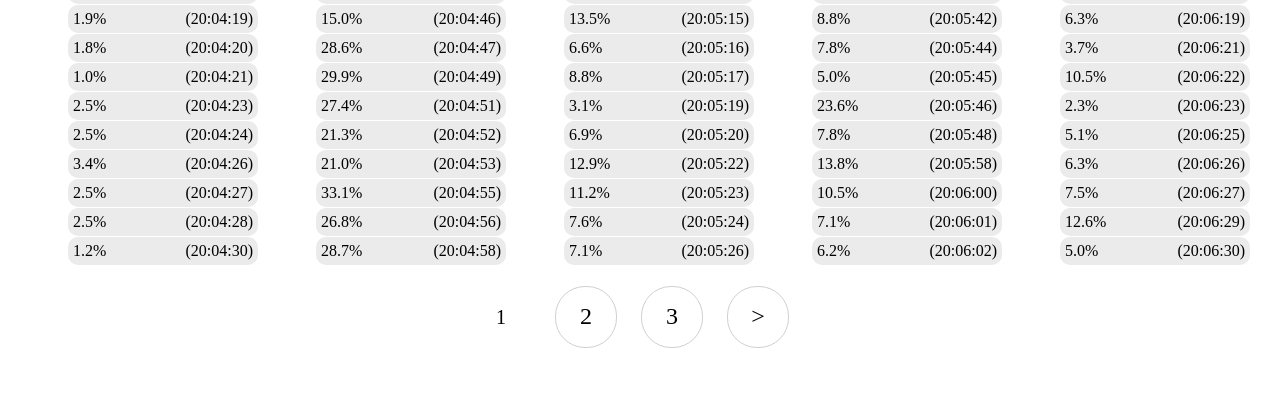
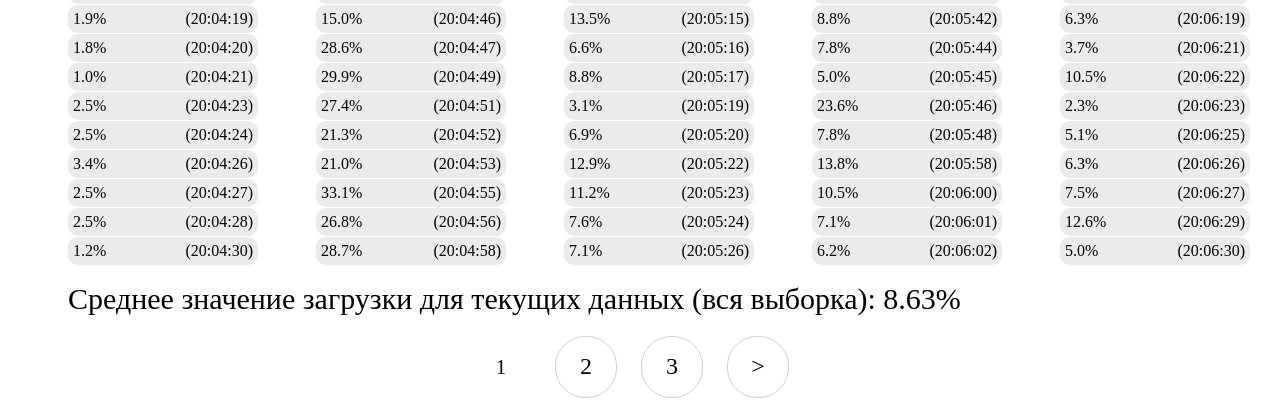
Before and after one commit to aaskorohodov/CPU-test, a Django app: page /results in a window 1280 px wide. Shown: the part 641-1061 px from the top of the page. Before the commit the page ends 989 px from the top, so only its background shows below. Run offline with Django 3.2, Linux system fonts and the light colour scheme; data comes from the database, SQL or seed files in the repository; both versions use the stored data as it was after the commit.

Commit message:
+правки

```diff
--- a/cpu_monitor/server/models.py
+++ b/cpu_monitor/server/models.py
@@ -2,5 +2,8 @@ from django.db import models
 
 
 class CPU(models.Model):
+    '''Модель хранит измерения загрузки CPU. Имена полей наглядно демонстрируют что:
+    number = сама загрузка
+    time_create = время измерения'''
     number = models.FloatField(unique=False)
     time_create = models.DateTimeField(auto_now_add=True, verbose_name='Время создания')
--- a/cpu_monitor/server/templates/server.html
+++ b/cpu_monitor/server/templates/server.html
@@ -3,6 +3,7 @@
 {% block content %}
 
 
+<!--Аналог меню-->
 <div class="head">
 	{% for k, v in menu.items %}
 	<a href="{{v}}"><p>{{k}}</p></a>
@@ -12,6 +13,7 @@
 <hr>
 
 
+<!--Заголовки для колонок-->
 <ul class="list">
 	{% for i in gen %}
 		<li>
@@ -24,6 +26,7 @@
 </ul>
 
 
+<!--Сами данные-->
 <ul class="list">
 
 	{% for cpu in cpus %}
@@ -37,5 +40,8 @@
 
 </ul>
 
+<div class="head">
+	<p>Среднее значение загрузки для текущих данных (вся выборка): {{avg}}%</p>
+</div>
 
 {% endblock %}
--- a/cpu_monitor/server/urls.py
+++ b/cpu_monitor/server/urls.py
@@ -3,6 +3,7 @@ from .views import *
 
 urlpatterns = [
     path('server/<slug:cpu>', cpu_server, name='cpu_server'),
+    path('', Result.as_view(), name='result'),
     path('results', Result.as_view(), name='result'),
     path('results_last_100', Last100Results.as_view(), name='last100'),
     path('results_last_100_min', Last100ResultsMin.as_view(), name='last100min'),
--- a/cpu_monitor/server/utils.py
+++ b/cpu_monitor/server/utils.py
@@ -1,3 +1,7 @@
+from .models import *
+
+
+'''Для шаблона, где цикл переберет menu и сделает параграф из ключа, и ссылку из значения.'''
 menu = {
     'Все результаты': 'results',
     'Минимальные': 'results_min',
@@ -10,8 +14,34 @@ menu = {
 
 class ServerMixin:
     def add_range(self, context):
+        '''Готовит объект range, а также складывает меню в контекст.'''
         gen = range(5)
         context['gen'] = gen
         context['menu'] = menu
 
         return context
+
+    def show_avg(self, results_for, context):
+        """Считает среднюю загрузку для конкретной выборки. Так как выборка всех данных в порядке мин и макс не отличается
+        от простой выборки всех данных, то среднее для них всех считается аналогично.
+        Триггером для той или иной выборки служит передаваемый параметр из view (строка).
+        Затем данный по одному алгоритму складываются и делятся на общее число данных, результат пишется в контекст."""
+        if results_for == 'Result_all':
+            results = CPU.objects.all()
+        elif results_for == 'Last100Results':
+            results = CPU.objects.all().order_by('-pk')[:100][::-1]
+        elif results_for == 'Last100ResultsMin':
+            results = CPU.objects.all().order_by('number')[:100][::-1]
+        elif results_for == 'Last100ResultsMax':
+            results = CPU.objects.all().order_by('-number')[:100][::-1]
+
+        counter = 0
+        overall_number = 0
+        for el in results:
+            overall_number += el.number
+            counter += 1
+
+        avg = round((overall_number / counter), 2)
+        context['avg'] = avg
+
+        return context
--- a/cpu_monitor/server/views.py
+++ b/cpu_monitor/server/views.py
@@ -6,6 +6,10 @@ from .utils import *
 
 
 def cpu_server(request, cpu):
+    """Обрабатывает запрос на сохранение конкретного измерения загрузки CPU. Не рисует страницу, дает код ответа.
+    cpu = захваченный слаг из url
+    item = экземпляр модели, в которую запишем измерение
+    Предварительно слаг превращается во float, земля_ заменяется на точку."""
     cpu = float(cpu.replace('_', '.'))
     item = CPU()
     item.number = cpu
@@ -14,6 +18,12 @@ def cpu_server(request, cpu):
 
 
 class Result(ServerMixin, ListView):
+    """Рисует главную страницу с результатами. Наследуется от миксина ServerMixin, который добавляет в контекст
+    меню (для шаблона) и возвращает объект range, для его перебора в шаблоне, с целью отрисовать N заголовков (5).
+    Range используется, чтобы сократить размер шаблона, сделав цикл.
+    Прочие классы ниже аналогичны, отвечают за отрисовку филтрованных данных. Отличаются наличием метода get_queryset,
+    который и делает нужную выборку."""
+
     model = CPU
     template_name = 'server.html'
     context_object_name = 'cpus'
@@ -22,7 +32,9 @@ class Result(ServerMixin, ListView):
     def get_context_data(self, **kwargs):
         context = super().get_context_data(**kwargs)
 
+        # Два вызова для наглядности (смотрите: сначала сделали это, результат сложили туда, затем то, результат тут)
         context = self.add_range(context)
+        context = self.show_avg('Result_all', context)
 
         return context
 
@@ -37,6 +49,7 @@ class ResultMin(ServerMixin, ListView):
         context = super().get_context_data(**kwargs)
 
         context = self.add_range(context)
+        context = self.show_avg('Result_all', context)
 
         return context
 
@@ -54,6 +67,7 @@ class ResultMax(ServerMixin, ListView):
         context = super().get_context_data(**kwargs)
 
         context = self.add_range(context)
+        context = self.show_avg('Result_all', context)
 
         return context
 
@@ -70,10 +84,12 @@ class Last100Results(ServerMixin, ListView):
         context = super().get_context_data(**kwargs)
 
         context = self.add_range(context)
+        context = self.show_avg('Last100Results', context)
 
         return context
 
     def get_queryset(self, **kwargs):
+        '''Выстраиваем обратный порядок по pk, берем последние 100 записей, переворачиваем записи.'''
         return CPU.objects.all().order_by('-pk')[:100][::-1]
 
 
@@ -86,6 +102,7 @@ class Last100ResultsMin(ServerMixin, ListView):
         context = super().get_context_data(**kwargs)
 
         context = self.add_range(context)
+        context = self.show_avg('Last100ResultsMin', context)
 
         return context
 
@@ -102,6 +119,7 @@ class Last100ResultsMax(ServerMixin, ListView):
         context = super().get_context_data(**kwargs)
 
         context = self.add_range(context)
+        context = self.show_avg('Last100ResultsMax', context)
 
         return context
 
```
Also changed, not shown: cpu_monitor/client/deamon.py (+6 -6 lines), cpu_monitor/db.sqlite3.
